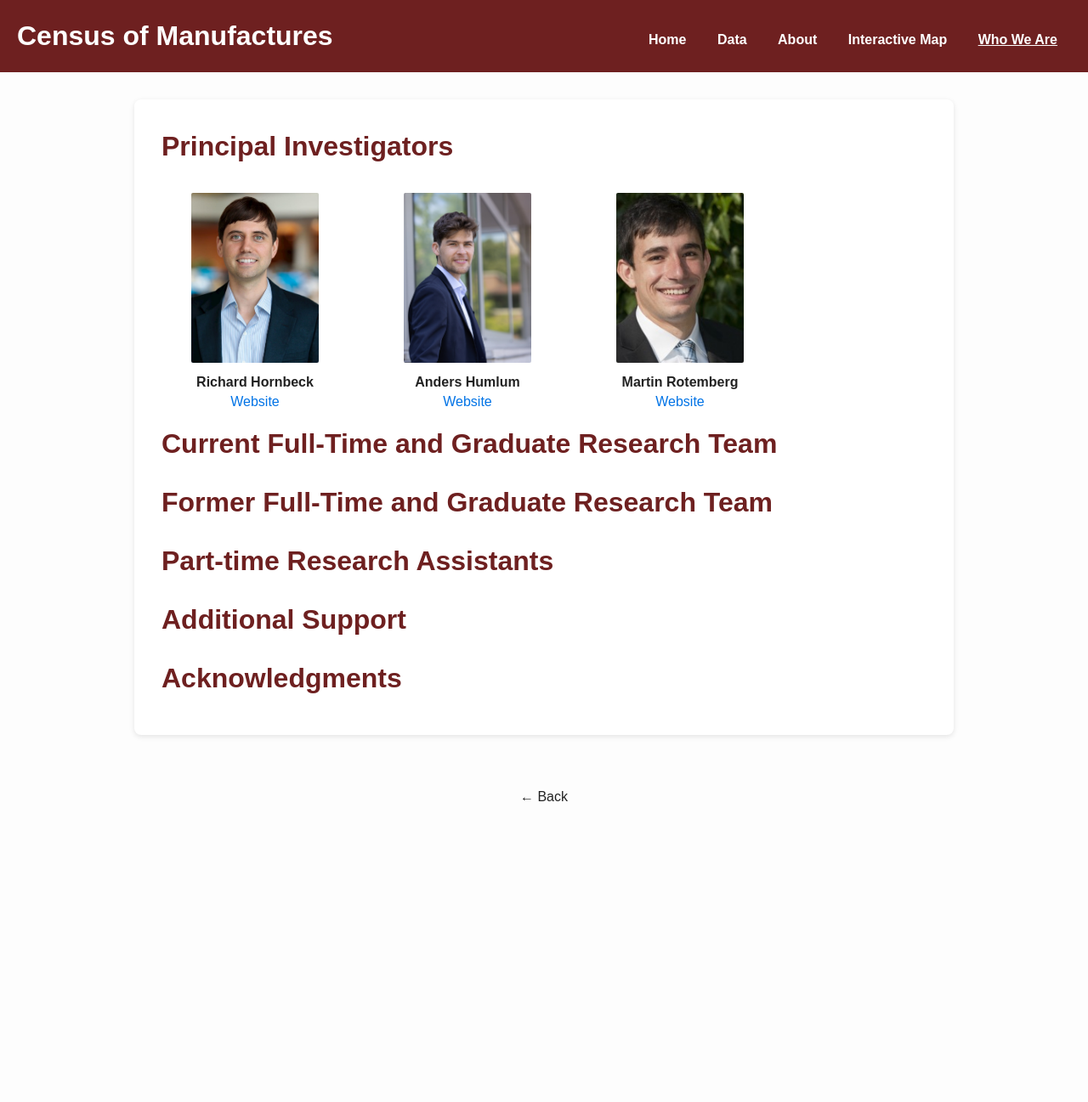
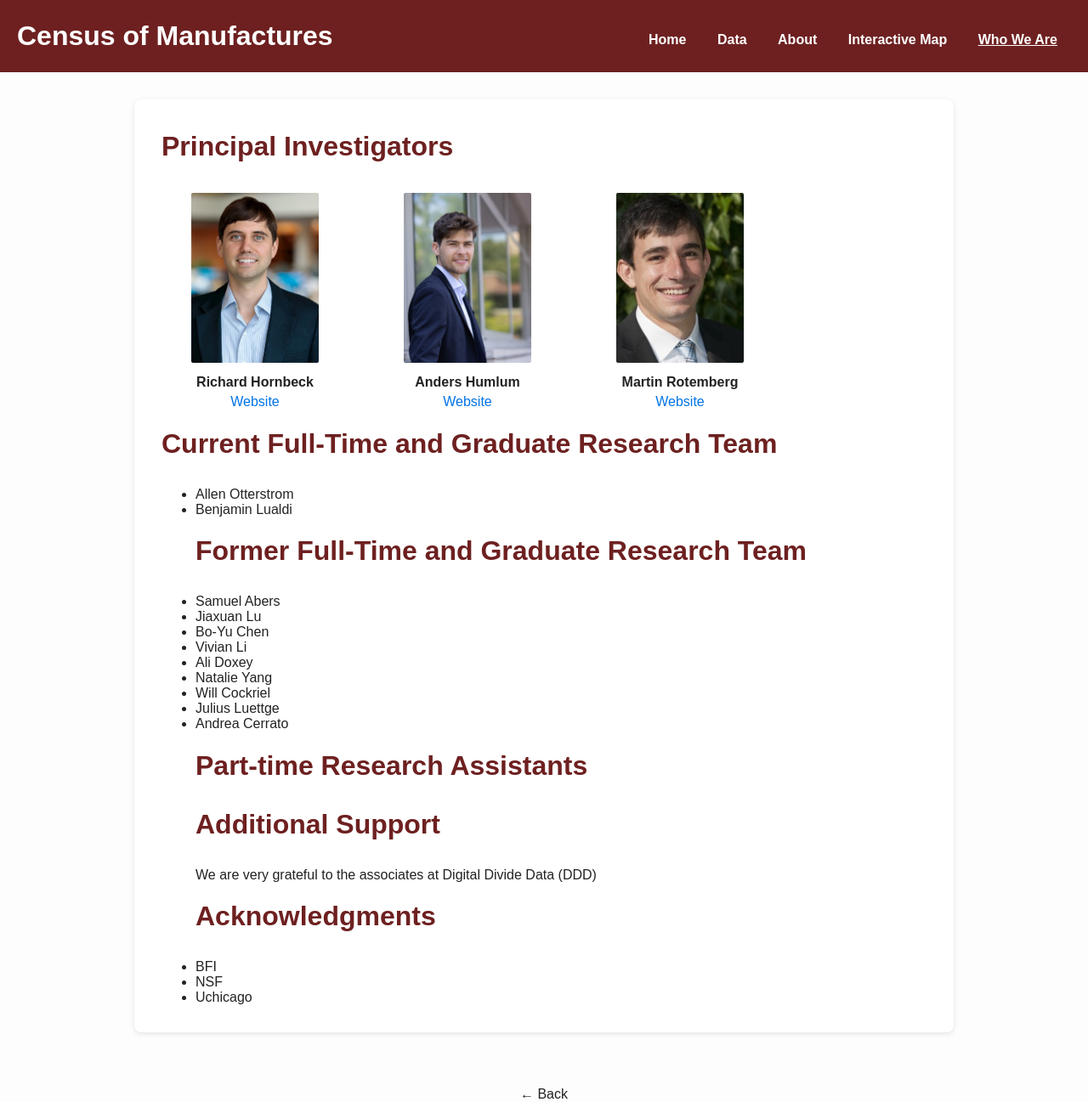
Before and after one commit to allen-otterstrom/CMF_data, a Jekyll site: the page built from who-we-are.md, in a window 1280 px wide. Shown: the whole page at 85% size. Built offline with Jekyll 4.4.1, drawn with Linux system fonts in a browser that asks for light colours; before the commit the page ends 947 px from its top, so only the background shows below that.

Commit message:
Update who-we-are.md

```diff
--- a/who-we-are.md
+++ b/who-we-are.md
@@ -79,7 +79,22 @@ title: Who We Are
 </div>
 
 # Current Full-Time and Graduate Research Team
+- Allen Otterstrom
+- Benjamin Lualdi
 # Former Full-Time and Graduate Research Team
+- Samuel Abers
+- Jiaxuan Lu
+- Bo-Yu Chen
+- Vivian Li
+- Ali Doxey
+- Natalie Yang
+- Will Cockriel
+- Julius Luettge
+- Andrea Cerrato
 # Part-time Research Assistants
 # Additional Support
+We are very grateful to the associates at Digital Divide Data (DDD)
 # Acknowledgments
+- BFI
+- NSF
+- Uchicago
```
